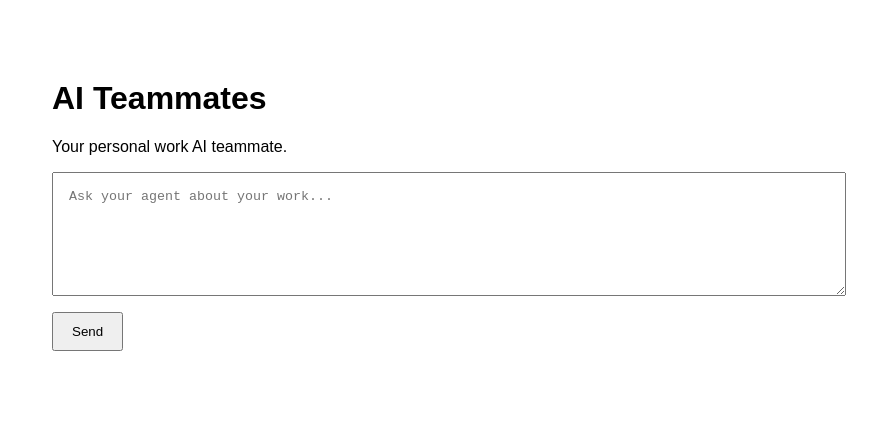
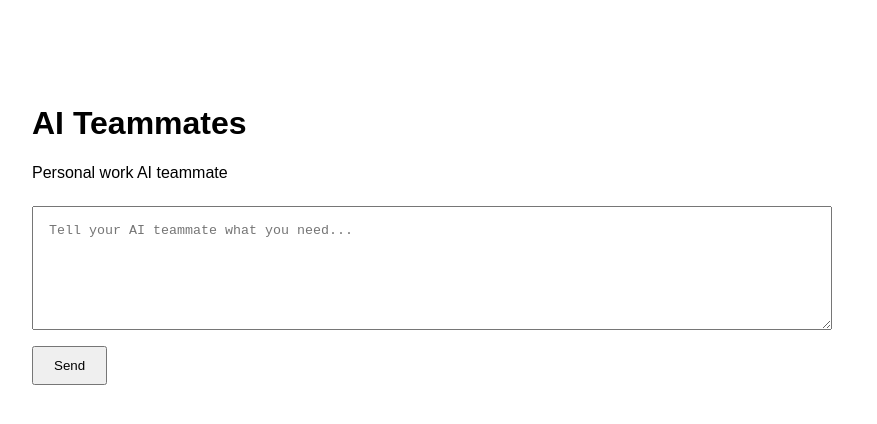
Before and after one commit to Momen-Abd32/AI-Teammates, a Next.js app in the folder apps/web/: page / in a window 1280 px wide. Shown: the top 424 px of the page, without its empty margins (208-1085 px from the left). Built offline with nearby package versions, Linux system fonts and the light colour scheme; no server answers.

Commit message:
feat: expand apps/web/app/page.tsx

```diff
--- a/apps/web/app/page.tsx
+++ b/apps/web/app/page.tsx
@@ -1,61 +1,58 @@
 "use client";
 
-import { FormEvent, useState } from "react";
+import { FormEvent, useEffect, useState } from "react";
+
+const API = process.env.NEXT_PUBLIC_API_URL ?? "http://localhost:3001/api";
 
 export default function Home() {
   const [message, setMessage] = useState("");
   const [response, setResponse] = useState("");
+  const [agent, setAgent] = useState<{id:string; role:string; permissions:string[]} | null>(null);
   const [loading, setLoading] = useState(false);
+
+  useEffect(() => {
+    fetch(API + "/agents/demo").then(r => r.json()).then(setAgent).catch(() => undefined);
+  }, []);
 
   async function send(e: FormEvent) {
     e.preventDefault();
     if (!message.trim()) return;
     setLoading(true);
     try {
-      const res = await fetch(
-        (process.env.NEXT_PUBLIC_API_URL ?? "http://localhost:3001/api") +
-          "/agents/chat",
-        {
+      const res = await fetch(API + "/agents/chat", {
         method: "POST",
         headers: { "content-type": "application/json" },
         body: JSON.stringify({
-            agentId: "agent-demo",
+          agentId: agent?.id ?? "agent-demo",
           employeeId: "employee-demo",
           companyId: "company-demo",
-            role: "full_stack_developer",
+          role: agent?.role ?? "full_stack_developer",
           message,
         }),
-        },
-      );
+      });
       const data = await res.json();
-      setResponse(data.response ?? data.message ?? "No response");
+      setResponse(data.response ?? "No response");
     } finally {
       setLoading(false);
     }
   }
 
   return (
-    <main style={{ maxWidth: 760, margin: "80px auto", fontFamily: "sans-serif" }}>
+    <main style={{maxWidth: 800, margin: "60px auto", padding: 24, fontFamily: "Arial"}}>
       <h1>AI Teammates</h1>
-      <p>Your personal work AI teammate.</p>
-      <form onSubmit={send}>
-        <textarea
-          value={message}
-          onChange={(e) => setMessage(e.target.value)}
-          placeholder="Ask your agent about your work..."
-          rows={6}
-          style={{ width: "100%", padding: 16 }}
-        />
-        <button disabled={loading} style={{ marginTop: 12, padding: "10px 18px" }}>
-          {loading ? "Thinking..." : "Send"}
+      <p>Personal work AI teammate</p>
+      {agent && <small>Agent: {agent.id} · {agent.role}</small>}
+      <form onSubmit={send} style={{marginTop: 24}}>
+        <textarea value={message} onChange={e => setMessage(e.target.value)}
+          placeholder="Tell your AI teammate what you need..." rows={6}
+          style={{width:"100%", padding:16, boxSizing:"border-box"}} />
+        <button disabled={loading} style={{marginTop:12, padding:"10px 20px"}}>
+          {loading ? "Working..." : "Send"}
         </button>
       </form>
-      {response && (
-        <section style={{ marginTop: 32 }}>
-          <h2>Agent</h2>
-          <p>{response}</p>
-        </section>
-      )}
+      {response && <section style={{marginTop:32, padding:20, border:"1px solid #ddd"}}>
+        <h2>Agent response</h2><p>{response}</p>
+      </section>}
     </main>
   );
 }
```
Lines whose indentation alone changed are shown as unchanged.
